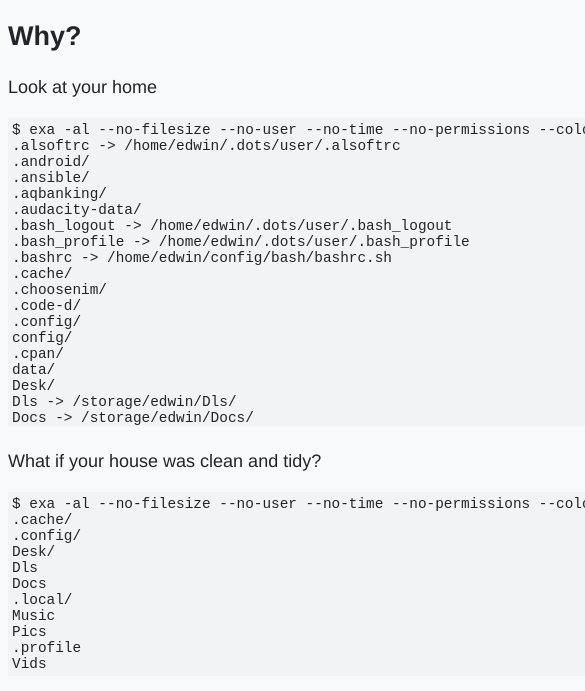
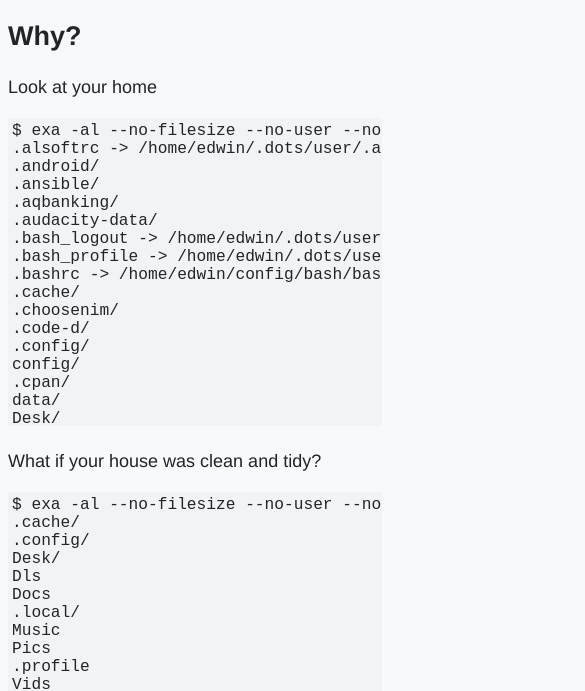
Before and after one commit to fox-projects/xdgbasedirectoryspecification.com, a plain HTML site: page index.html in a window 390 px wide. Shown: the part 153-844 px from the top of the page, 585 px wide, since content can reach past the window. Drawn offline with Linux system fonts and the light colour scheme.

Commit message:
fix: Scroll and font size issues
On small screen widths, table and code blocks no longer create a
page-wide scroll bar. Font size for <code> blocks have been increased

```diff
--- a/style.css
+++ b/style.css
@@ -20,10 +20,15 @@ p {
 
 code {
 	font-family: ui-monospace, monospace;
-	font-size: 80%;
+	font-size: 90%;
 	background-color: #f1f3f5;
-	padding: 3px;
+	padding: 1px;
 	border-radius: 2px;
+}
+
+table {
+	display: block;
+	overflow-x: auto;
 }
 
 .title:active,
@@ -32,6 +37,10 @@ code {
 .title:link {
 	color: inherit;
 	text-decoration-color: #adb5bd;
+}
+
+.ls-long, .ls-short {
+	overflow: auto;
 }
 
 .ls-long code,
```
